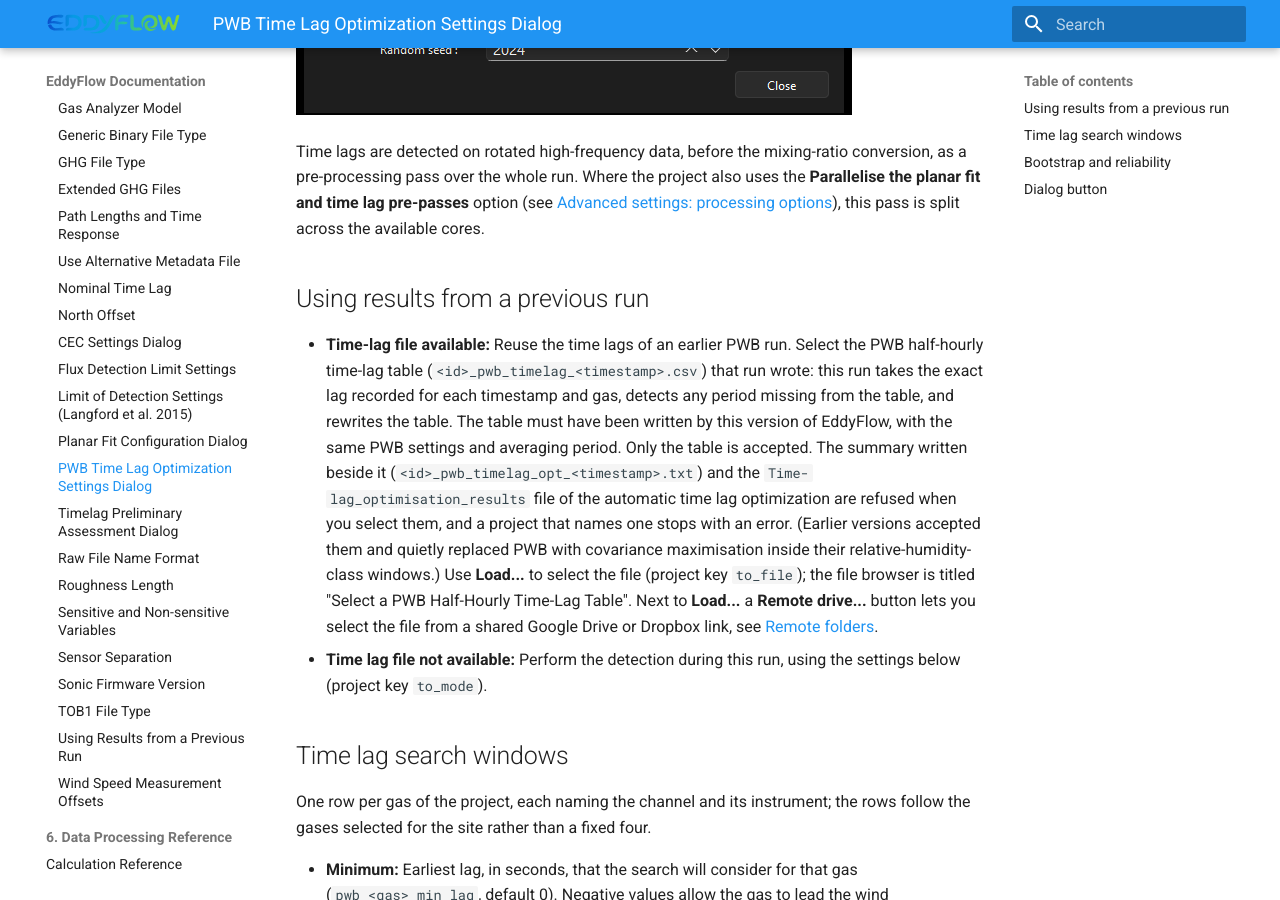
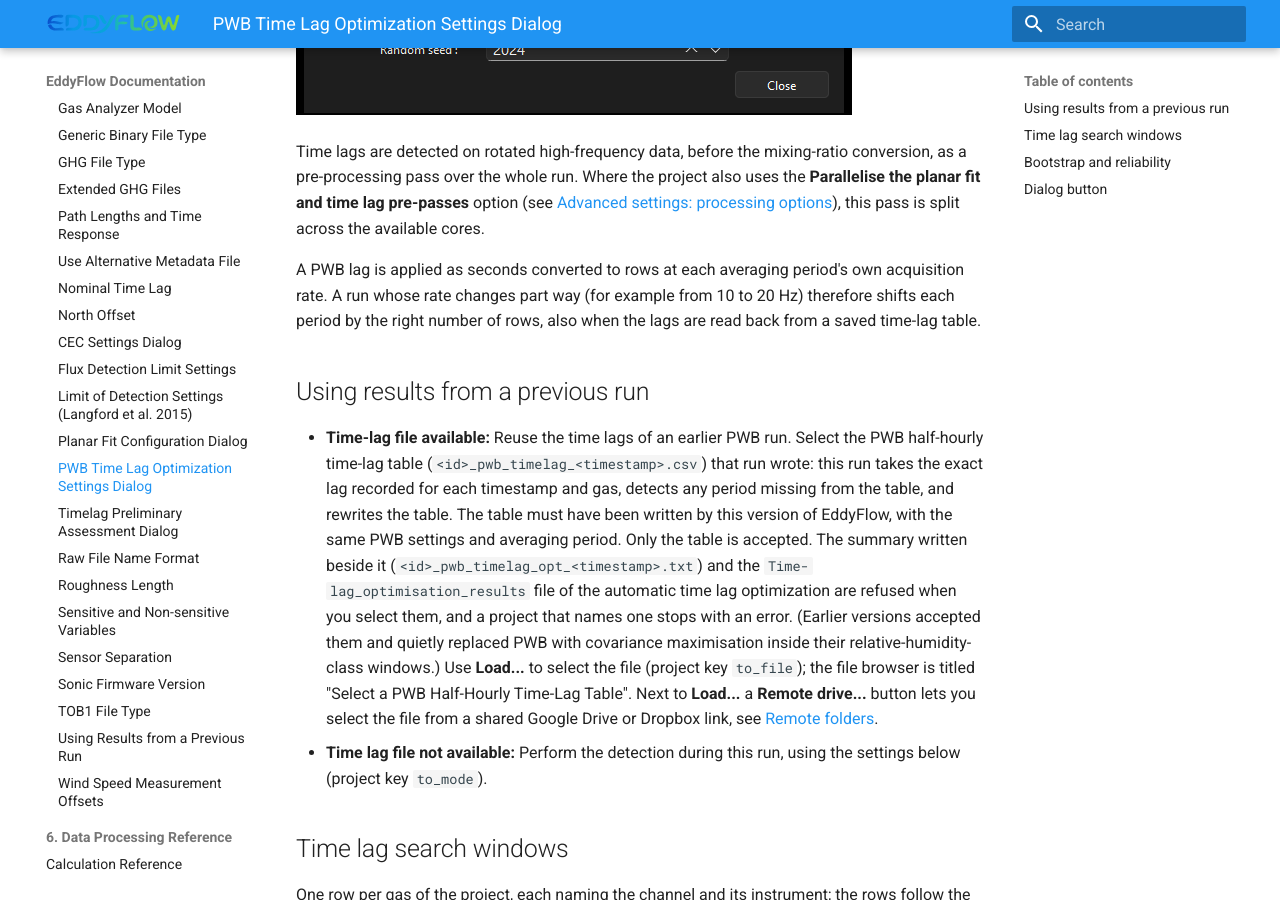
Before and after one commit to kebasaa/eddyflow-documentation, an MkDocs documentation site: the page built from docs/topics/pwb-time-lag-settings.md, in a window 1280 px wide and 900 px high, scrolled down 1137 px. Built offline with MkDocs 1.6.1 and Material for MkDocs 9.7.7, drawn with Linux system fonts in a browser that asks for light colours.

Commit message:
Say that PWB lags are converted at each period's own rate
A lag from PWB, detected or read back from a saved time-lag table, is converted from seconds to rows at the acquisition rate of the averaging period it is applied to, so a run whose rate changes part way shifts every period correctly.

```diff
--- a/docs/topics/pwb-time-lag-settings.md
+++ b/docs/topics/pwb-time-lag-settings.md
@@ -7,6 +7,8 @@
 ![The PWB Time Lag Optimization Settings dialog](../assets/pwb-time-lag-settings-dialog.png)
 
 Time lags are detected on rotated high-frequency data, before the mixing-ratio conversion, as a pre-processing pass over the whole run. Where the project also uses the **Parallelise the planar fit and time lag pre-passes** option (see [Advanced settings: processing options](raw-processing-options.md#parallelise-the-planar-fit-and-time-lag-pre-passes)), this pass is split across the available cores.
+
+A PWB lag is applied as seconds converted to rows at each averaging period's own acquisition rate. A run whose rate changes part way (for example from 10 to 20 Hz) therefore shifts each period by the right number of rows, also when the lags are read back from a saved time-lag table.
 
 ## Using results from a previous run
 
```
